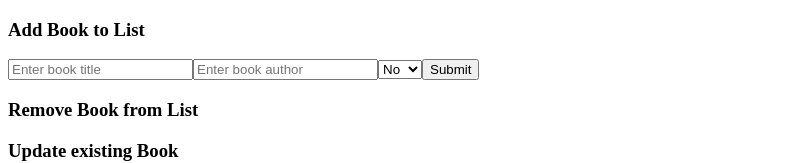
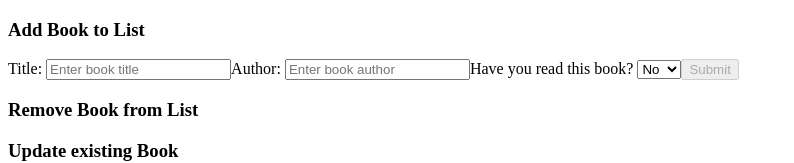
Before and after one commit to rc-devs/fe_books, an Angular app in the folder fe_books/: page / in a window 1280 px wide. Shown: the top 163 px of the page, without its empty margins (0-794 px from the left). Built offline with nearby package versions, Linux system fonts and the light colour scheme; no server answers.

Commit message:
form syntax

```diff
--- a/fe_books/src/app/features/book-list/book-list.component.html
+++ b/fe_books/src/app/features/book-list/book-list.component.html
@@ -1,13 +1,16 @@
 
 <h3>Add Book to List</h3>
-  <form [formGroup]="newBook">
-    <input type="string" name="title" [formControl]="newBook.controls.title" placeholder="Enter book title">
-    <input type="string" name="author" [formControl]="newBook.controls.author" placeholder="Enter book author">
-    <select type="boolean" name="read" [formControl]="newBook.controls.read" placeholder="Have you read this book?">
+  <form [formGroup]="newBook" (ngSubmit)="createHandler()">
+    <label for="title">Title: </label>
+    <input type="text" name="title" [formControl]="newBook.controls.title" placeholder="Enter book title">
+    <label for="Author">Author: </label>
+    <input type="text" name="author" [formControl]="newBook.controls.author" placeholder="Enter book author">
+    <label for="read">Have you read this book? </label>
+    <select type="boolean" name="read" [formControl]="newBook.controls.read" >
       <option value="true">Yes</option>
       <option value="false">No</option>
     </select>
-    <button type="submit" onclick="createHandler()">Submit</button>
+   <button type="submit" [disabled]="!newBook.valid">Submit</button>
   </form>
 
 <h3>Remove Book from List</h3>
```
